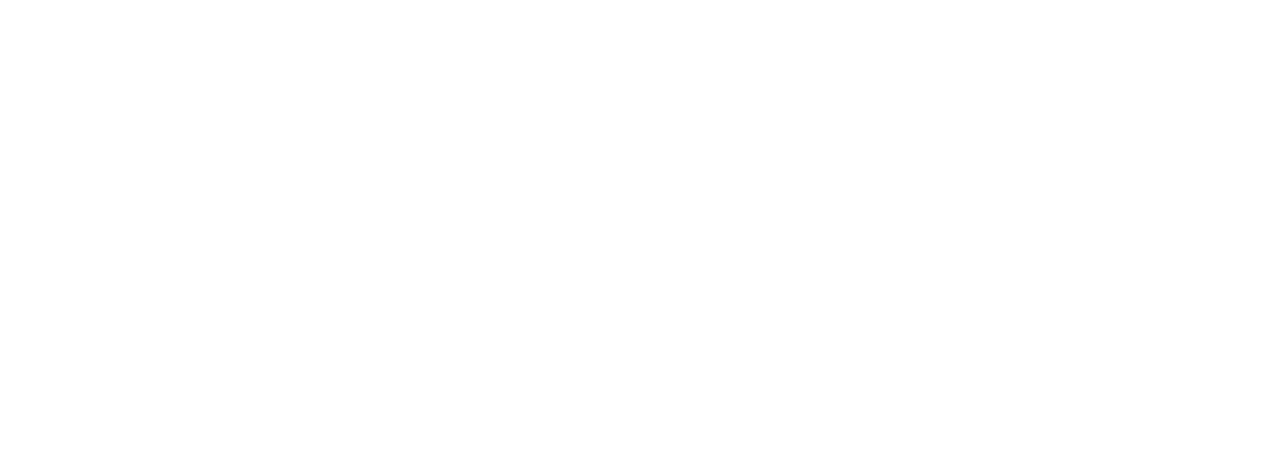
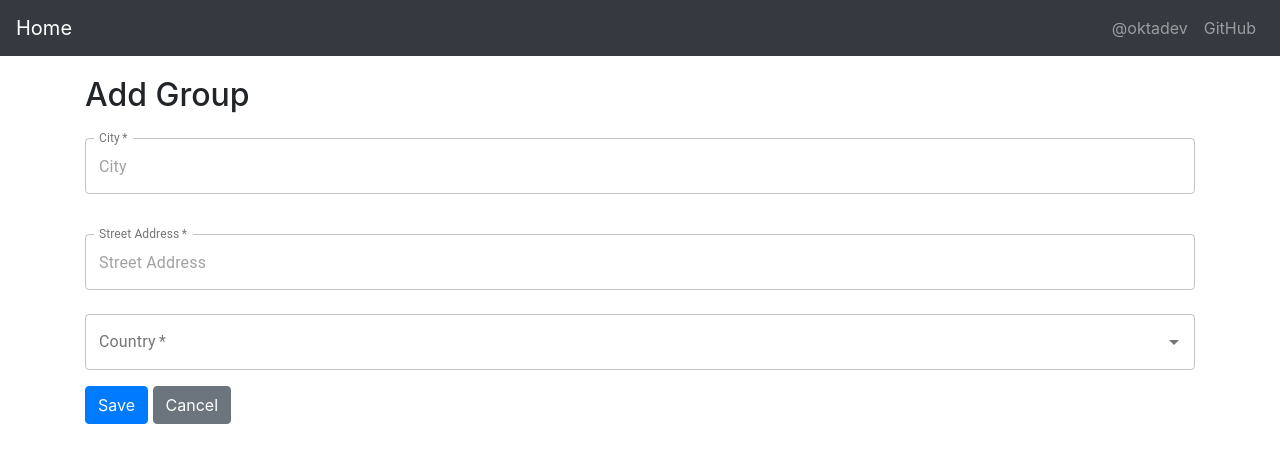
Before and after one commit to AvramAlexandraIoana/UI-for-awbd, a React (Create React App) app: page /location/1 in a window 1280 px wide. Shown: the top 462 px of the page. Built offline with nearby package versions, Linux system fonts and the light colour scheme; no server answers.

Commit message:
Added add locations

```diff
--- a/package.json
+++ b/package.json
@@ -3,6 +3,8 @@
   "version": "0.1.0",
   "private": true,
   "dependencies": {
+    "@material-ui/core": "^4.11.3",
+    "@material-ui/lab": "^4.0.0-alpha.57",
     "@testing-library/jest-dom": "^5.11.10",
     "@testing-library/react": "^11.2.6",
     "@testing-library/user-event": "^12.8.3",
--- a/src/App.js
+++ b/src/App.js
@@ -4,6 +4,7 @@
 import { BrowserRouter as Router, Route, Switch } from 'react-router-dom';
 import CountryList from './CountryList';
 import CountryEdit from './CountryEdit';
+import LocationEdit from './LocationEdit';
 
 class App extends Component {
   render() {
@@ -13,6 +14,7 @@
           <Route path='/' exact={true} component={Home}/>
           <Route path='/country/list' exact={true} component={CountryList}/>
           <Route path='/country/:id' component={CountryEdit}/>
+          <Route path='/location/:id' component={LocationEdit}/>
         </Switch>
       </Router>
     )
--- /dev/null
+++ b/src/LocationEdit.js
@@ -0,0 +1,136 @@
+import React, { Component } from 'react';
+import { Link, withRouter } from 'react-router-dom';
+import { Button, Container, Form, FormGroup, Input, Label } from 'reactstrap';
+import AppNavbar from './AppNavbar';
+import TextField from '@material-ui/core/TextField';
+import Autocomplete from '@material-ui/lab/Autocomplete';
+
+class LocationEdit extends Component {
+
+  emptyItem = {
+    city: '',
+    streetAddress: '',
+    country: ''
+  };
+
+  constructor(props) {
+    super(props);
+    this.state = {
+      item: this.emptyItem,
+      countryList: []
+    };
+    this.handleChange = this.handleChange.bind(this);
+    this.handleSubmit = this.handleSubmit.bind(this);
+  }
+
+  async componentDidMount() {
+    if (this.props.match.params.id !== 'new') {
+      const location = await (await fetch(`/country/${this.props.match.params.id}`)).json();
+      this.setState({item: location});
+    }
+
+    const countryList = await (await fetch(`/country/list`)).json();
+    const location = {...this.state.countryList};
+    location.countryList = countryList;
+    this.setState({countryList});
+    console.log(this.state);
+  }
+
+  handleChange(event) {
+    const target = event.target;
+    const value = target.value;
+    const name = target.name;
+    let item = {...this.state.item};
+    item[name] = value;
+    this.setState({item});
+  }
+
+  setCountry(value) {
+    let item = { ...this.state.item};
+    item.country = value;
+    this.setState({item});
+  }
+
+  async handleSubmit(event) {
+    event.preventDefault();
+    const {item} = this.state;
+
+    await fetch('/location' + (item.id ? '/' + item.id : ''), {
+      method: (item.id) ? 'PUT' : 'POST',
+      headers: {
+        'Accept': 'application/json',
+        'Content-Type': 'application/json'
+      },
+      body: JSON.stringify(item),
+    });
+    this.props.history.push('/locations');
+  }
+
+  render() {
+    const {item} = this.state;
+    const title = <h2>{item.id ? 'Edit Group' : 'Add Group'}</h2>;
+    const countryList = this.state.countryList;
+    return <div>
+      <AppNavbar/>
+      <Container>
+        {title}
+        <Form onSubmit={this.handleSubmit}>
+           <FormGroup>
+                <TextField
+                        id="outlined-full-width"
+                        label="City"
+                        placeholder="City"
+                        fullWidth
+                        margin="normal"
+                        InputLabelProps={{
+                            shrink: true,
+                        }}
+                        variant="outlined"
+                        name="city"
+                        id="city"
+                        required
+                        value={item.city || ''}
+                        onChange={this.handleChange}
+                />
+            </FormGroup>
+            <FormGroup>
+                <TextField
+                        id="outlined-full-width"
+                        label="Street Address"
+                        placeholder="Street Address"
+                        fullWidth
+                        margin="normal"
+                        InputLabelProps={{
+                            shrink: true,
+                        }}
+                        variant="outlined"
+                        name="streetAddress"
+                        id="streetAddress"
+                        required
+                        value={item.streetAddress || ''}
+                        onChange={this.handleChange}
+                />
+            </FormGroup>
+            <FormGroup>
+                <Autocomplete
+                    options={countryList}
+                    getOptionLabel={(option) => option.countryName}
+                    fullWidth
+                    onChange={(event, value) =>  this.setCountry(value)}
+                    renderInput={(params) => <TextField {...params}  required
+                                label="Country" variant="outlined" />}
+                />
+            </FormGroup>
+
+            <FormGroup>
+                <Button color="primary" type="submit">Save</Button>{' '}
+                <Button color="secondary" tag={Link} to="/country/list">Cancel</Button>
+            </FormGroup>
+        </Form>
+      </Container>
+
+    </div>
+  }
+}
+
+export default withRouter(LocationEdit);
```
Also changed, not shown: 1 other file (tests, documents, lock files or other folders).
